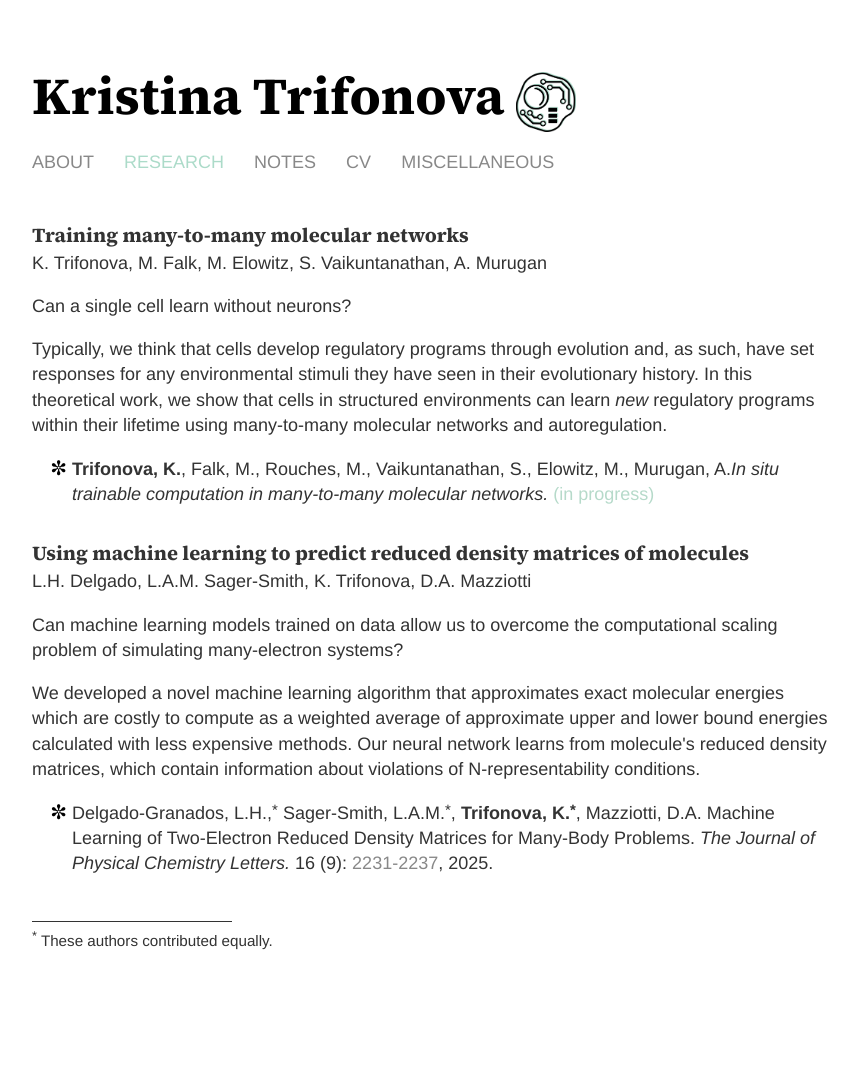
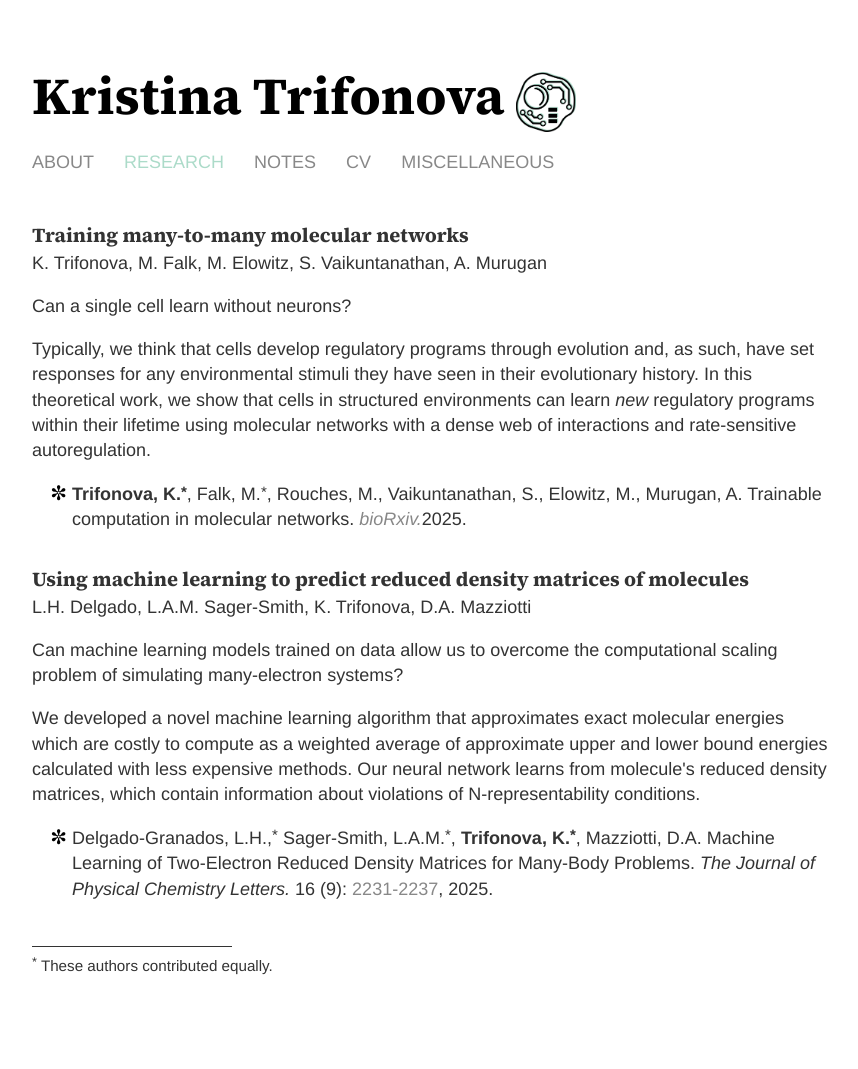
Before and after one commit to k-trifonova/k-trifonova.github.io, a Jekyll site: the page built from research/index.html, in a window 1280 px wide. Shown: the whole page, without its empty margins (208-1066 px from the left). Built offline with Jekyll 4.4.1, drawn with Linux system fonts in a browser that asks for light colours; before the commit the page ends 1044 px from its top, so only the background shows below that.

Commit message:
added new biorxiv :)

```diff
--- a/research/index.html
+++ b/research/index.html
@@ -17,9 +17,9 @@ title: Kristina Trifonova | Research
 		<h2>Training many-to-many molecular networks</h2>
 			<p>K. Trifonova, M. Falk, M. Elowitz, S. Vaikuntanathan, A. Murugan</p>
 			<p>Can a single cell learn without neurons? </p>
-			<p>Typically, we think that cells develop regulatory programs through evolution and, as such, have set responses for any environmental stimuli they have seen in their evolutionary history. In this theoretical work, we show that cells in structured environments can learn <em>new</em> regulatory programs within their lifetime using many-to-many molecular networks and autoregulation.</p>
+			<p>Typically, we think that cells develop regulatory programs through evolution and, as such, have set responses for any environmental stimuli they have seen in their evolutionary history. In this theoretical work, we show that cells in structured environments can learn <em>new</em> regulatory programs within their lifetime using molecular networks with a dense web of interactions and rate-sensitive autoregulation.</p>
 			<ul class="custom-bullets">
-				<li> <p> <strong>Trifonova, K.</strong>, Falk, M., Rouches, M., Vaikuntanathan, S., Elowitz, M., Murugan, A.<em>In situ trainable computation in many-to-many molecular networks.</em> <span style="color: #b6daca;">(in progress)</span> </p> </li>
+				<li> <p> <strong>Trifonova, K.<sup>*</sup></strong>, Falk, M.<sup>*</sup>, Rouches, M., Vaikuntanathan, S., Elowitz, M., Murugan, A. Trainable computation in molecular networks. <a href="https://doi.org/10.64898/2025.12.28.696421" target="_blank"><em>bioRxiv.</em></a>2025. </p> </li>
 			</ul>
 		<br>
 
@@ -35,3 +35,5 @@ title: Kristina Trifonova | Research
 		<p class="footnote"><sup>*</sup> These authors contributed equally.</p>
 
 	</div>
+
+<!-- <span style="color: #b6daca;">(in progress)</span> -->
```
